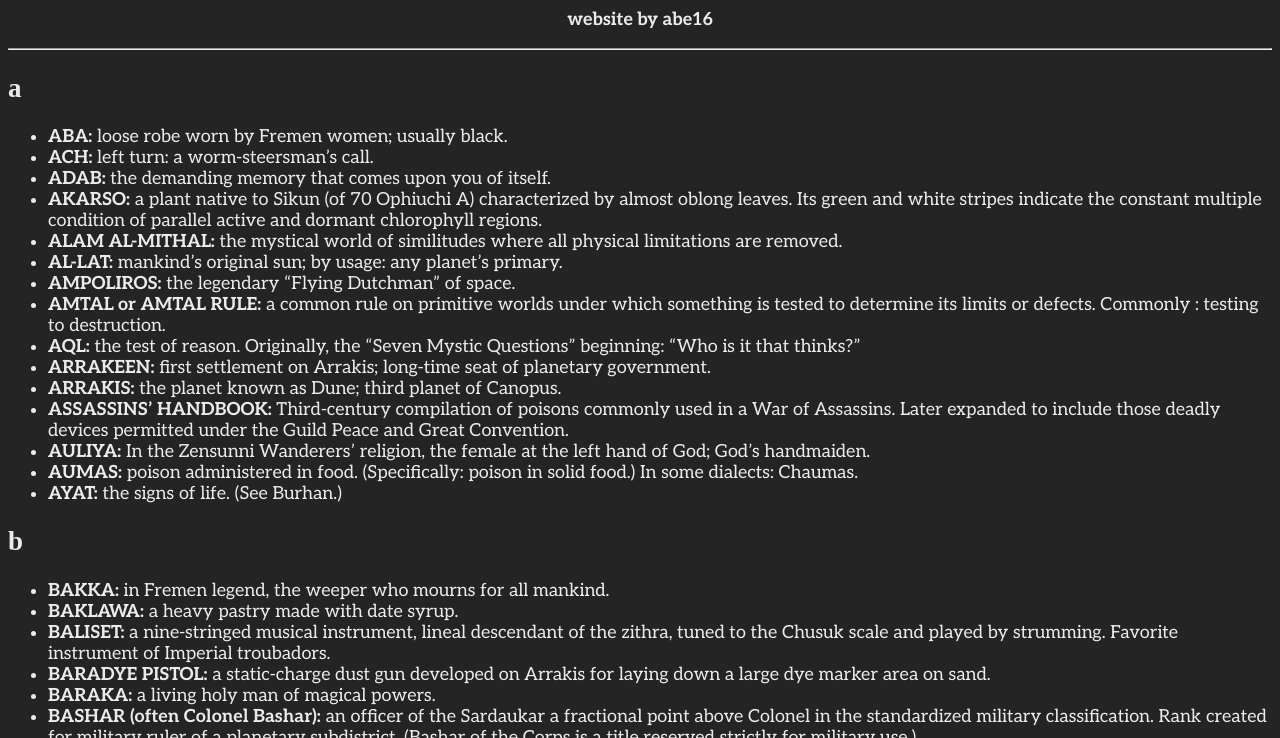
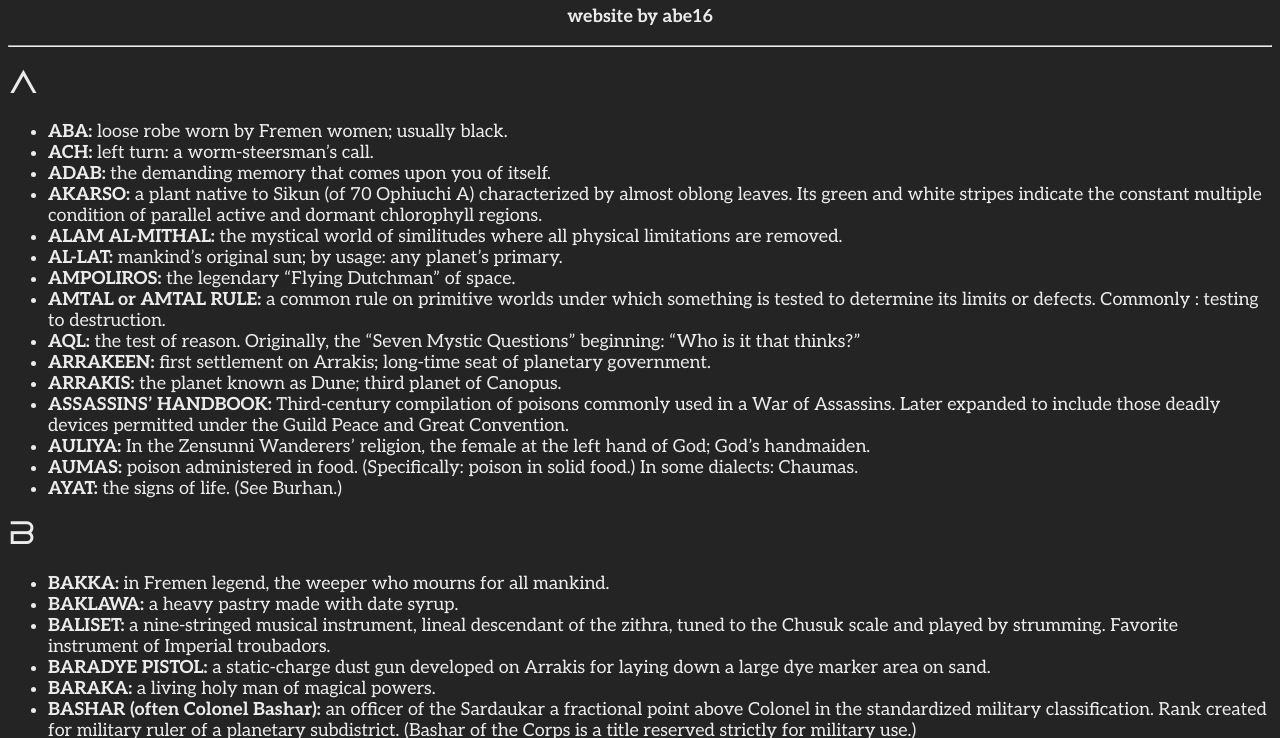
Before and after one commit to abe1610/TerminologyOfTheImperium, a plain HTML site: page index.html in a window 1280 px wide. Shown: the part 207-945 px from the top of the page. Drawn offline with Linux system fonts and the light colour scheme.

Commit message:
Update style.css

```diff
--- a/style.css
+++ b/style.css
@@ -1,3 +1,5 @@
+@font-face { font-family: 'Dune Rise'; src: url('Dune_Rise.otf'); }
+
 .main {
     font-family:Aleo;
     font-size:18px;
```
